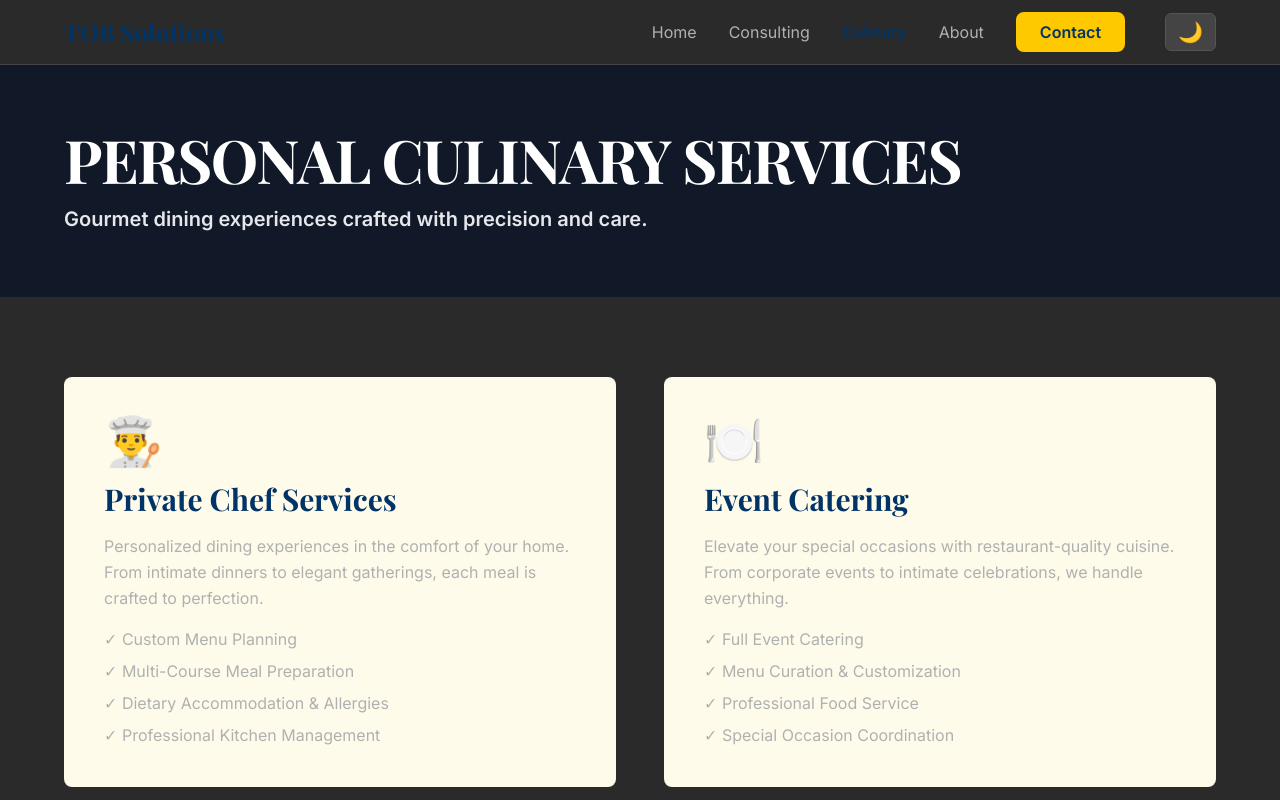
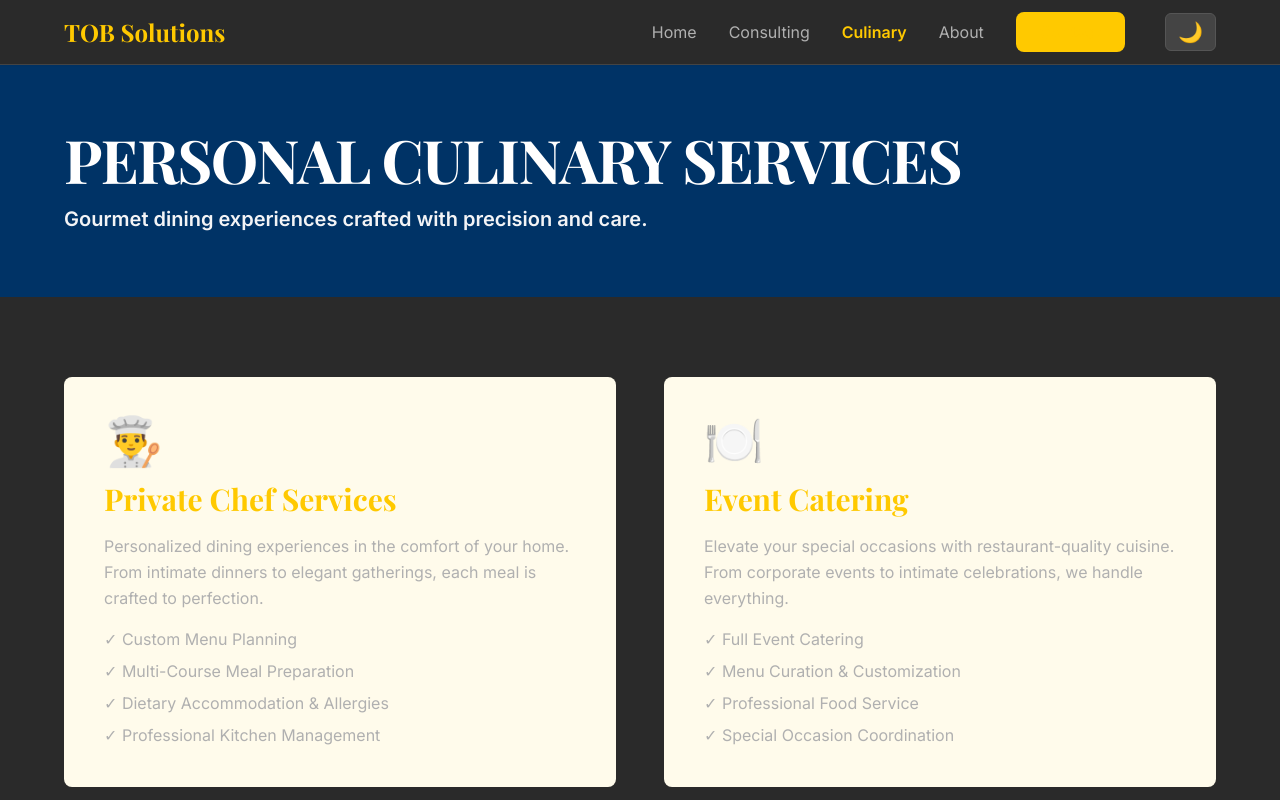
Before and after one commit to TOB-Solutions-LLC/TOB-Solutions-LLC.github.io, a website: page culinary.html in a window 1280 px wide. Shown: the top 800 px of the page. Drawn offline with nearby package versions, Linux system fonts and the dark colour scheme.

Commit message:
Improve dark mode contrast: make blue text gold with blue hover, fix culinary page colors

```diff
--- a/culinary.html
+++ b/culinary.html
@@ -108,6 +108,14 @@
                 color: #b0b0b0 !important;
             }
 
+            .text-brand-dark {
+                color: #FFC900 !important;
+            }
+
+            a.text-brand-dark:hover {
+                color: #003366 !important;
+            }
+
             .border-gray-200 {
                 border-color: #444 !important;
             }
@@ -177,10 +185,10 @@
         </nav>
 
         <!-- Hero -->
-        <section class="py-16 bg-gray-900 text-white">
+        <section class="py-16 bg-brand-dark text-white">
             <div class="section-container">
                 <h1 class="font-display text-6xl font-black tracking-tight">PERSONAL CULINARY SERVICES</h1>
-                <p class="text-xl text-gray-200 max-w-2xl mt-4 font-semibold">Gourmet dining experiences crafted with precision and care.</p>
+                <p class="text-xl text-gray-100 max-w-2xl mt-4 font-semibold">Gourmet dining experiences crafted with precision and care.</p>
             </div>
         </section>
 
```
Also changed, not shown: about.html (+8 -0 lines), consulting.html (+8 -0 lines), contact.html (+8 -0 lines), index.html (+8 -0 lines).
